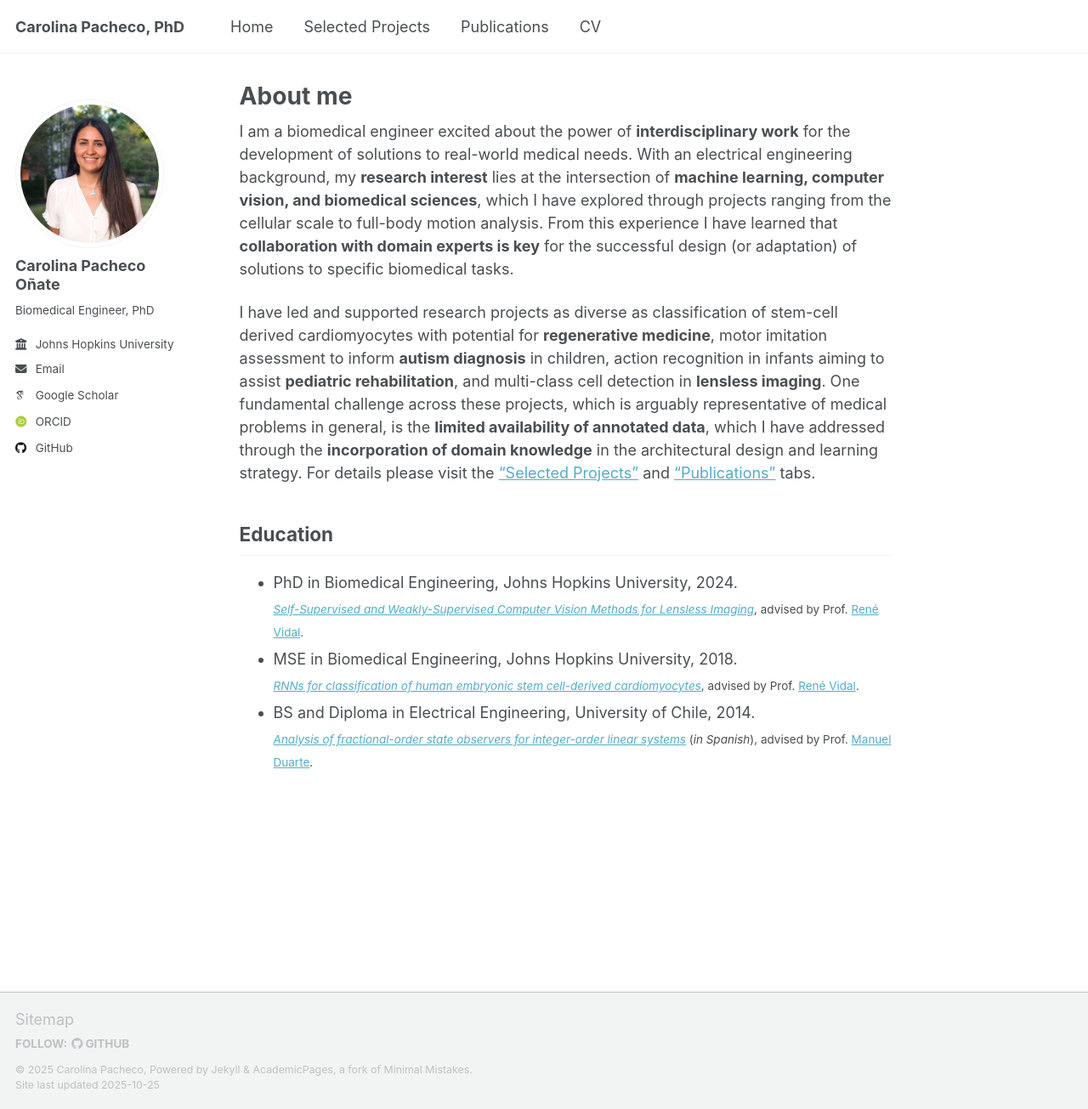
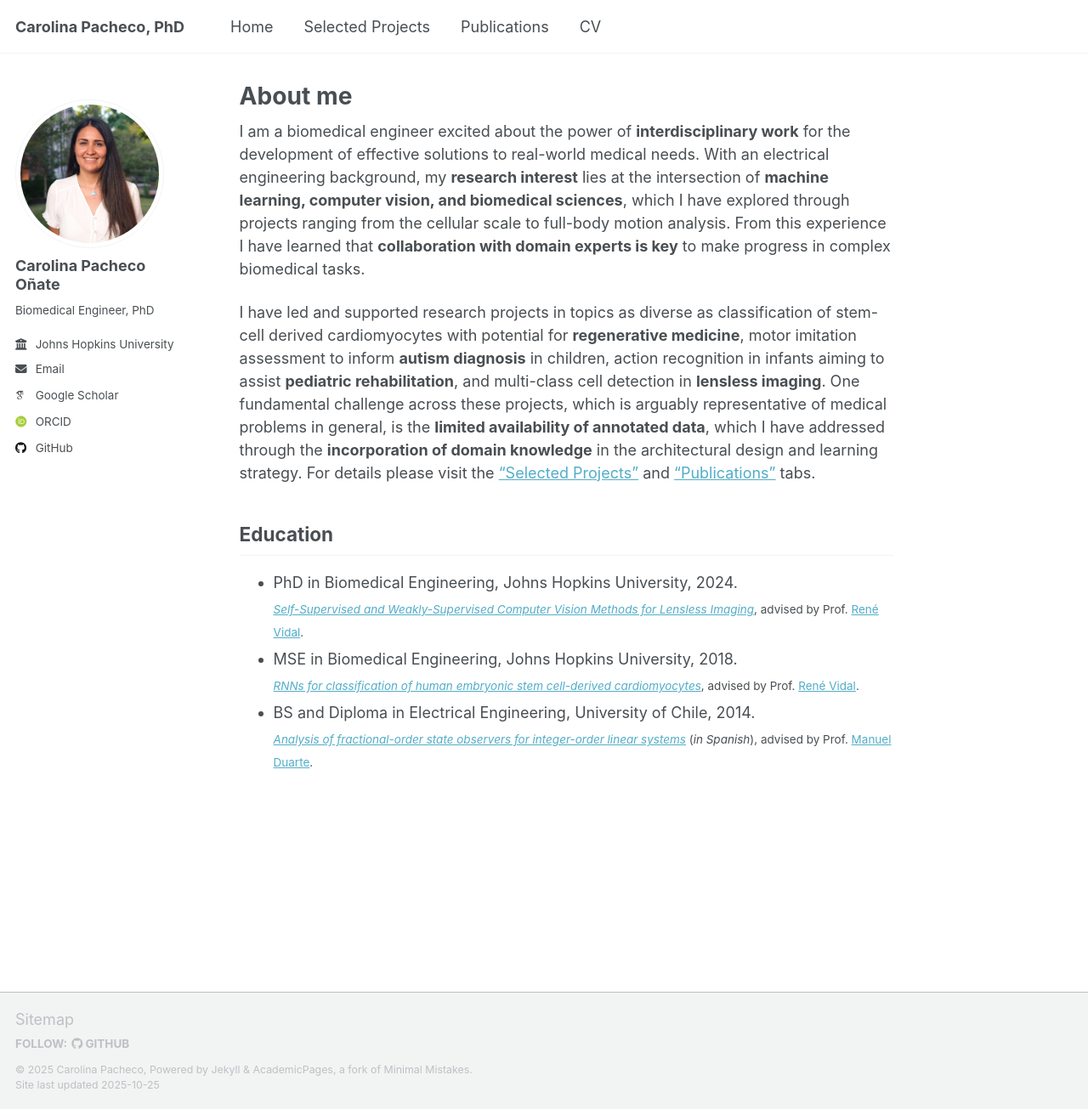
Before and after one commit to carolina-pacheco/carolina-pacheco.github.io, a Jekyll site: the page built from _pages/about.md, in a window 1280 px wide and 1305 px high. Shown: the whole window at 85% size. Built offline with Jekyll 4.4.1, drawn with Linux system fonts in a browser that asks for light colours; some web fonts are replaced; a script that is not in the unit is left out.

Commit message:
Update about.md

```diff
--- a/_pages/about.md
+++ b/_pages/about.md
@@ -8,9 +8,9 @@ redirect_from:
 ---
 {% include base_path %}
 
-I am a biomedical engineer excited about the power of **interdisciplinary work** for the development of solutions to real-world medical needs. With an electrical engineering background, my **research interest** lies at the intersection of **machine learning, computer vision, and biomedical sciences**, which I have explored through projects ranging from the cellular scale to full-body motion analysis. From this experience I have learned that **collaboration with domain experts is key** for the successful design (or adaptation) of solutions to specific biomedical tasks.
+I am a biomedical engineer excited about the power of **interdisciplinary work** for the development of effective solutions to real-world medical needs. With an electrical engineering background, my **research interest** lies at the intersection of **machine learning, computer vision, and biomedical sciences**, which I have explored through projects ranging from the cellular scale to full-body motion analysis. From this experience I have learned that **collaboration with domain experts is key** to make progress in complex biomedical tasks.
 
-I have led and supported research projects as diverse as classification of stem-cell derived cardiomyocytes with potential for **regenerative medicine**, motor imitation assessment to inform **autism diagnosis** in children, action recognition in infants aiming to assist **pediatric rehabilitation**, and multi-class cell detection in **lensless imaging**. One fundamental challenge across these projects, which is arguably representative of medical problems in general, is the **limited availability of annotated data**, which I have addressed through the **incorporation of domain knowledge** in the architectural design and learning strategy. For details please visit the ["Selected Projects"]({{"/portfolio/" | prepend: base_path}}) and ["Publications"]({{"/publications/" | prepend: base_path}}) tabs.
+I have led and supported research projects in topics as diverse as classification of stem-cell derived cardiomyocytes with potential for **regenerative medicine**, motor imitation assessment to inform **autism diagnosis** in children, action recognition in infants aiming to assist **pediatric rehabilitation**, and multi-class cell detection in **lensless imaging**. One fundamental challenge across these projects, which is arguably representative of medical problems in general, is the **limited availability of annotated data**, which I have addressed through the **incorporation of domain knowledge** in the architectural design and learning strategy. For details please visit the ["Selected Projects"]({{"/portfolio/" | prepend: base_path}}) and ["Publications"]({{"/publications/" | prepend: base_path}}) tabs.
 
 
 
```
